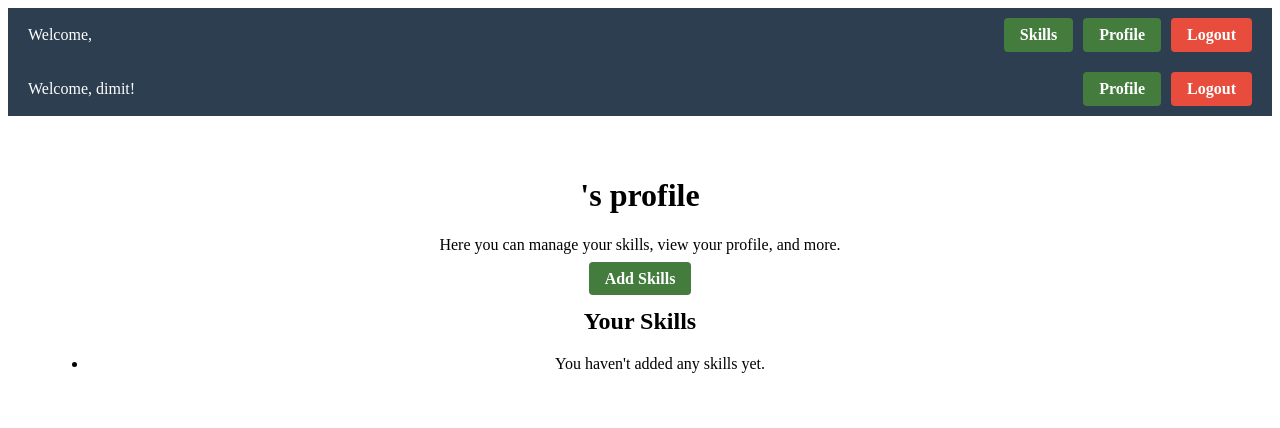
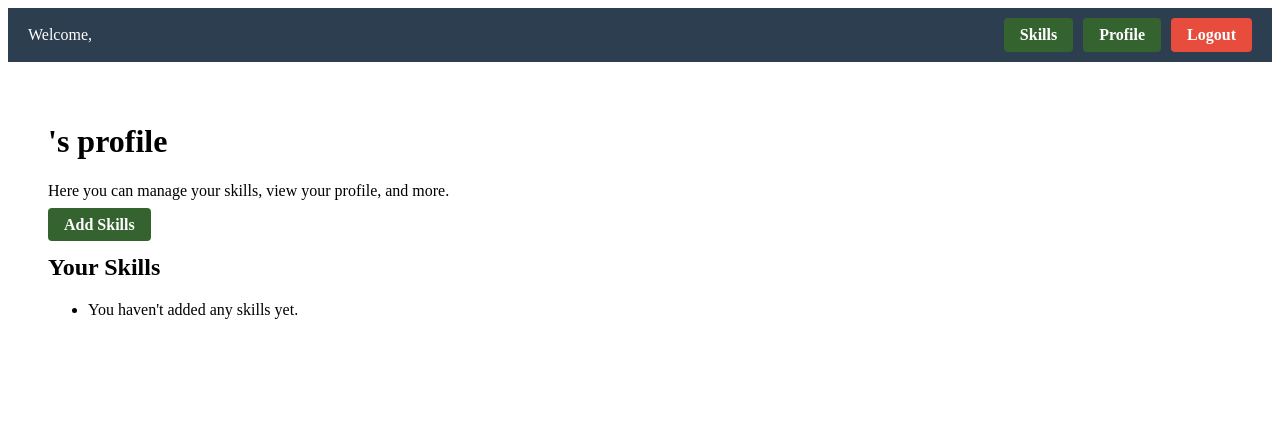
Before and after one commit to anndimi/SkillSwap, a Django app: page /skillswapapp/profile/ in a window 1280 px wide. Shown: the top 428 px of the page. Run offline with Django 5.2, Linux system fonts and the light colour scheme; a user stored in the database is signed in; data comes from the database, SQL or seed files in the repository.

Commit message:
removed local navbar

```diff
--- a/skillswapproject/templates/skillswapapp/profile.html
+++ b/skillswapproject/templates/skillswapapp/profile.html
@@ -1,64 +1,6 @@
 {% extends 'skillswapapp/base.html' %}
 {% load static %}
 {% block body_block %}
-
-<style>
-    .top-bar {
-        display: flex;
-        justify-content: space-between;
-        align-items: center;
-        background-color: #2c3e50;
-        color: white;
-        padding: 10px 20px;
-        font-size: 16px;
-    }
-
-    .btn-container {
-        display: flex;
-        gap: 10px;
-    }
-
-    .profile-btn {
-        background-color: #437c3d;
-        color: white;
-        padding: 8px 16px;
-        border: none;
-        border-radius: 4px;
-        text-decoration: none;
-        font-weight: bold;
-    }
-
-    .profile-btn:hover {
-        background-color: #2c5a24;
-    }
-
-    .logout-btn {
-        background-color: #e74c3c;
-        color: white;
-        padding: 8px 16px;
-        border: none;
-        border-radius: 4px;
-        text-decoration: none;
-        font-weight: bold;
-    }
-
-    .logout-btn:hover {
-        background-color: #c0392b;
-    }
-
-    .content {
-        padding: 40px;
-        text-align: center;
-    }
-</style>
-
-<div class="top-bar">
-    <div>Welcome, {{ request.user.username }}!</div>
-    <div class="btn-container">
-        <a href="{% url 'skillswapapp:profile' %}" class="profile-btn">Profile</a>
-        <a href="{% url 'skillswapapp:logout' %}" class="logout-btn">Logout</a>
-    </div>
-</div>
 
 <div class="content">
     <h1>{{ request.user.first_name }}'s profile</h1>
```
Also changed, not shown: skillswapproject/templates/skillswapapp/skills.html (+0 -109 lines).
